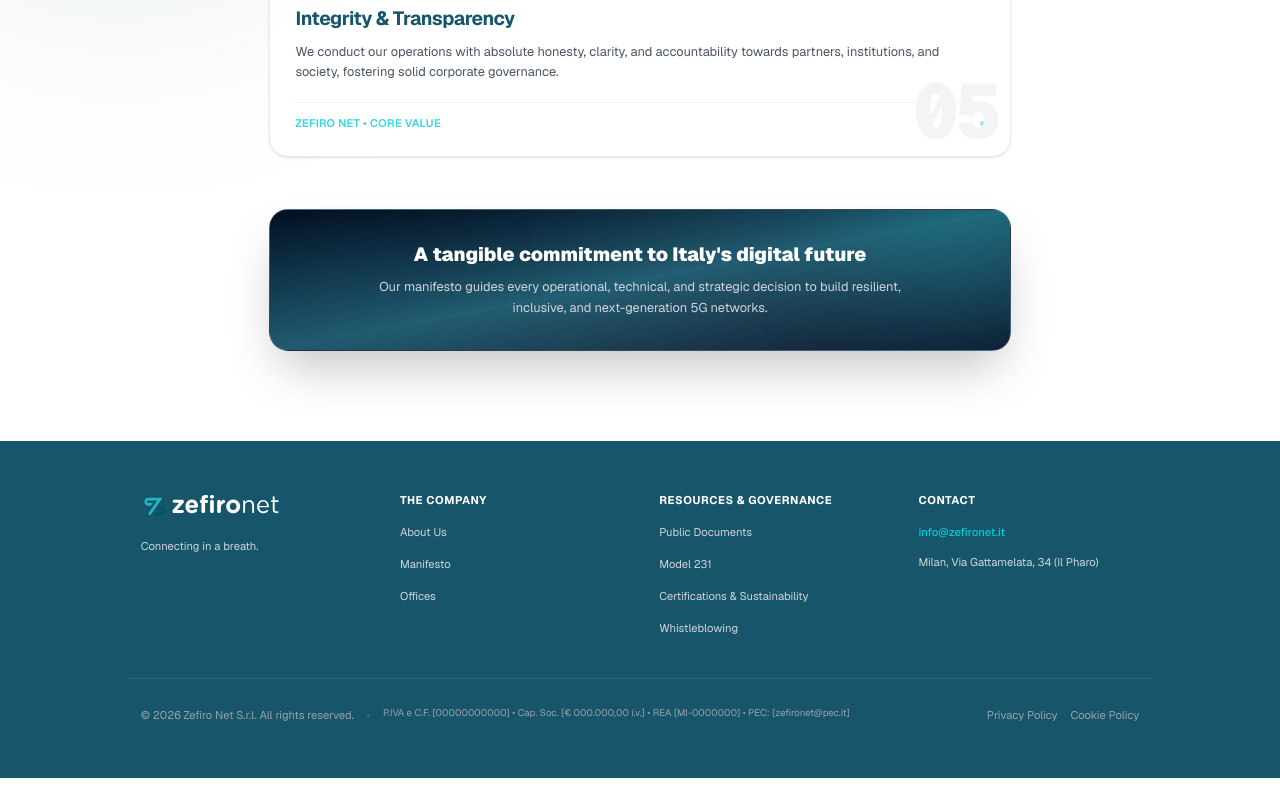
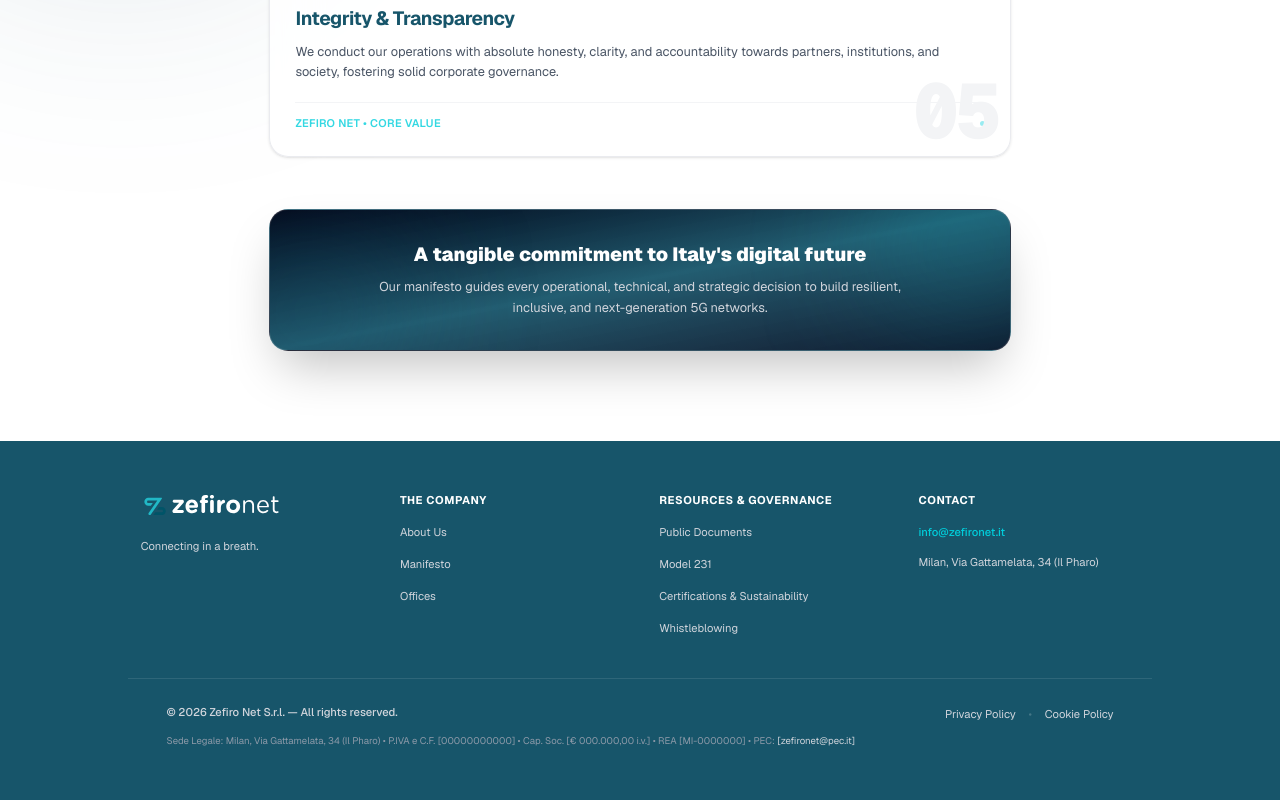
Before and after one commit to zefiro-net/zefiro-web, a Next.js app: page /en/manifesto in a window 1280 px wide. Shown: the part 974-1774 px from the top of the page. Before the commit the page ends 1752 px from the top, so only its background shows below. Built offline with nearby package versions, Linux system fonts and the light colour scheme; no server answers.

Commit message:
design: perfectly align corporate data and legal links in footer

```diff
--- a/src/components/Footer.tsx
+++ b/src/components/Footer.tsx
@@ -59,18 +59,23 @@ export default function Footer({ dict, lang }: { dict: FooterDict; lang: Locale
           </ul>
         </div>
       </div>
-      <div className="container mx-auto px-4 mt-8 sm:mt-12 pt-6 sm:pt-8 border-t border-white/10 text-xs sm:text-sm text-gray-400 flex flex-col md:flex-row justify-between items-center gap-4">
-        <div className="flex flex-col md:flex-row items-center md:items-start gap-2 md:gap-4 text-center md:text-left text-gray-400">
-          <p>&copy; {new Date().getFullYear()} Zefiro Net S.r.l. {f.copyright}</p>
-          <span className="hidden md:inline text-white/20">•</span>
-          <p className="text-[11px] sm:text-xs text-gray-400">
-            P.IVA e C.F. [00000000000] • Cap. Soc. [€ 000.000,00 i.v.] • REA [MI-0000000] • PEC: [zefironet@pec.it]
+      {/* Bottom Legal & Corporate Strip */}
+      <div className="container mx-auto px-4 sm:px-6 lg:px-8 xl:px-12 mt-10 sm:mt-12 pt-6 sm:pt-8 border-t border-white/10 flex flex-col gap-3">
+        <div className="flex flex-col sm:flex-row justify-between items-center sm:items-start gap-3 text-xs sm:text-sm text-gray-300">
+          <p className="font-medium text-center sm:text-left">
+            &copy; {new Date().getFullYear()} Zefiro Net S.r.l. — {f.copyright}
           </p>
+          <div className="flex items-center gap-4 text-xs sm:text-sm shrink-0">
+            <Link href={`/${lang}/privacy-policy`} className="hover:text-zefiro-cyan text-gray-300 hover:underline transition-colors py-0.5">{f.privacy}</Link>
+            <span className="text-white/20">•</span>
+            <Link href={`/${lang}/cookie-policy`} className="hover:text-zefiro-cyan text-gray-300 hover:underline transition-colors py-0.5">{f.cookie}</Link>
+          </div>
         </div>
-        <div className="flex gap-4 text-xs sm:text-sm shrink-0">
-          <Link href={`/${lang}/privacy-policy`} className="hover:text-white transition-colors py-1">{f.privacy}</Link>
-          <Link href={`/${lang}/cookie-policy`} className="hover:text-white transition-colors py-1">{f.cookie}</Link>
-        </div>
+
+        {/* Corporate Details Line */}
+        <p className="text-[11px] sm:text-xs text-gray-400/90 leading-relaxed text-center sm:text-left">
+          Sede Legale: {f.indirizzo} • P.IVA e C.F. [00000000000] • Cap. Soc. [€ 000.000,00 i.v.] • REA [MI-0000000] • PEC: <a href="mailto:zefironet@pec.it" className="text-gray-300 hover:text-zefiro-cyan transition-colors">[zefironet@pec.it]</a>
+        </p>
       </div>
     </footer>
   );
```
